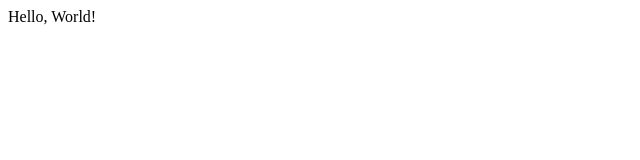
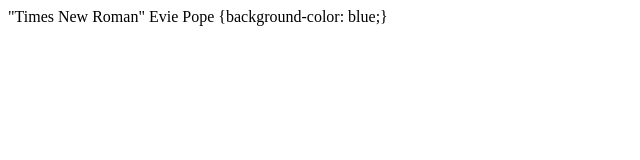
Before and after one commit to eviepope/eviepope.github.io, a plain HTML site: page index.html in a window 1280 px wide. Shown: the whole page, without its empty margins (0-640 px from the left). Drawn offline with Linux system fonts and the light colour scheme.

Commit message:
Website2

```diff
--- a/index.html
+++ b/index.html
@@ -5,6 +5,11 @@
             <title>Hello, World!</title>
         </head>
     <body>
-        Hello, World!
+    <font>
+        "Times New Roman"
+      Evie Pope
+    </font>
+    {background-color: blue;}
     </body>
+
 </html>
```
